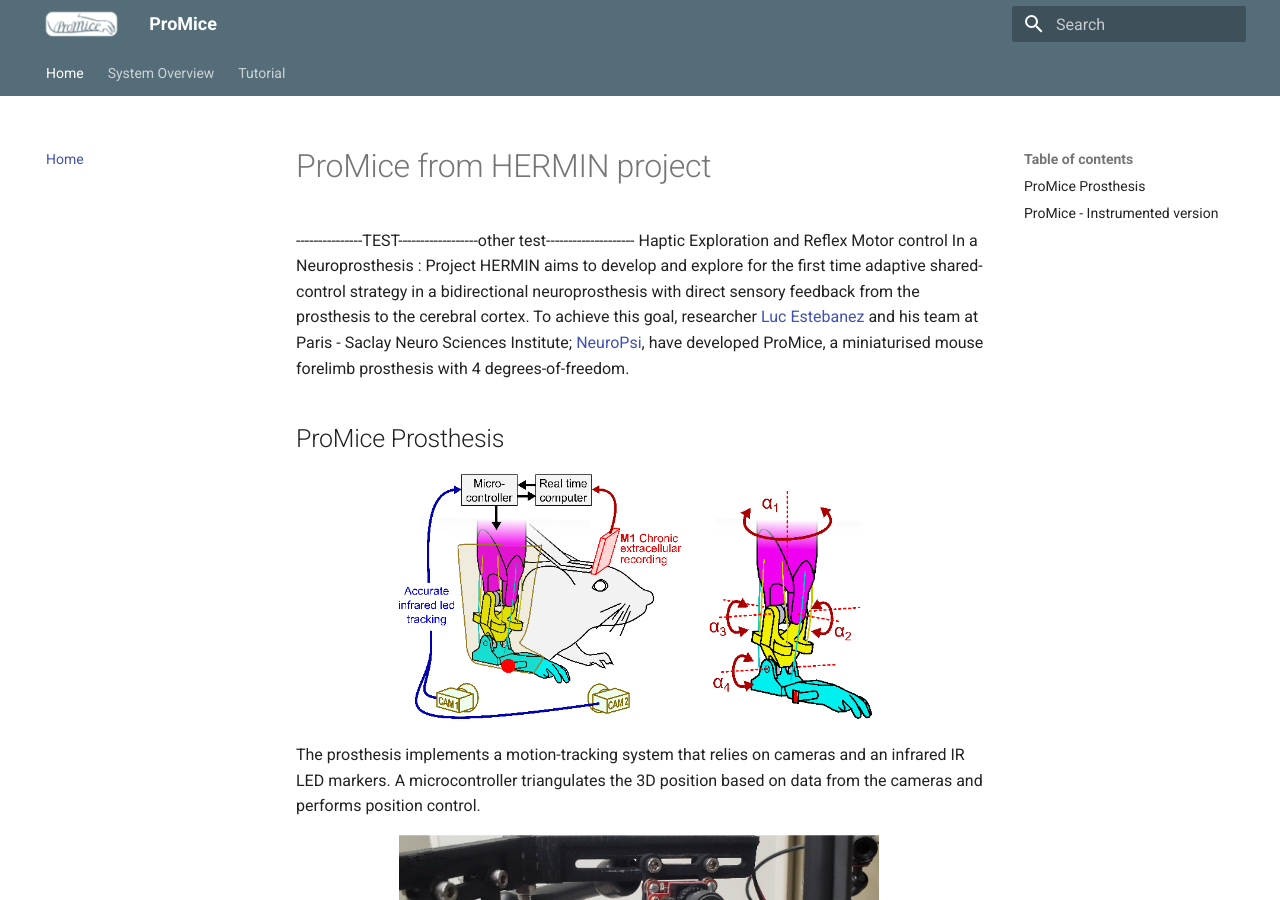
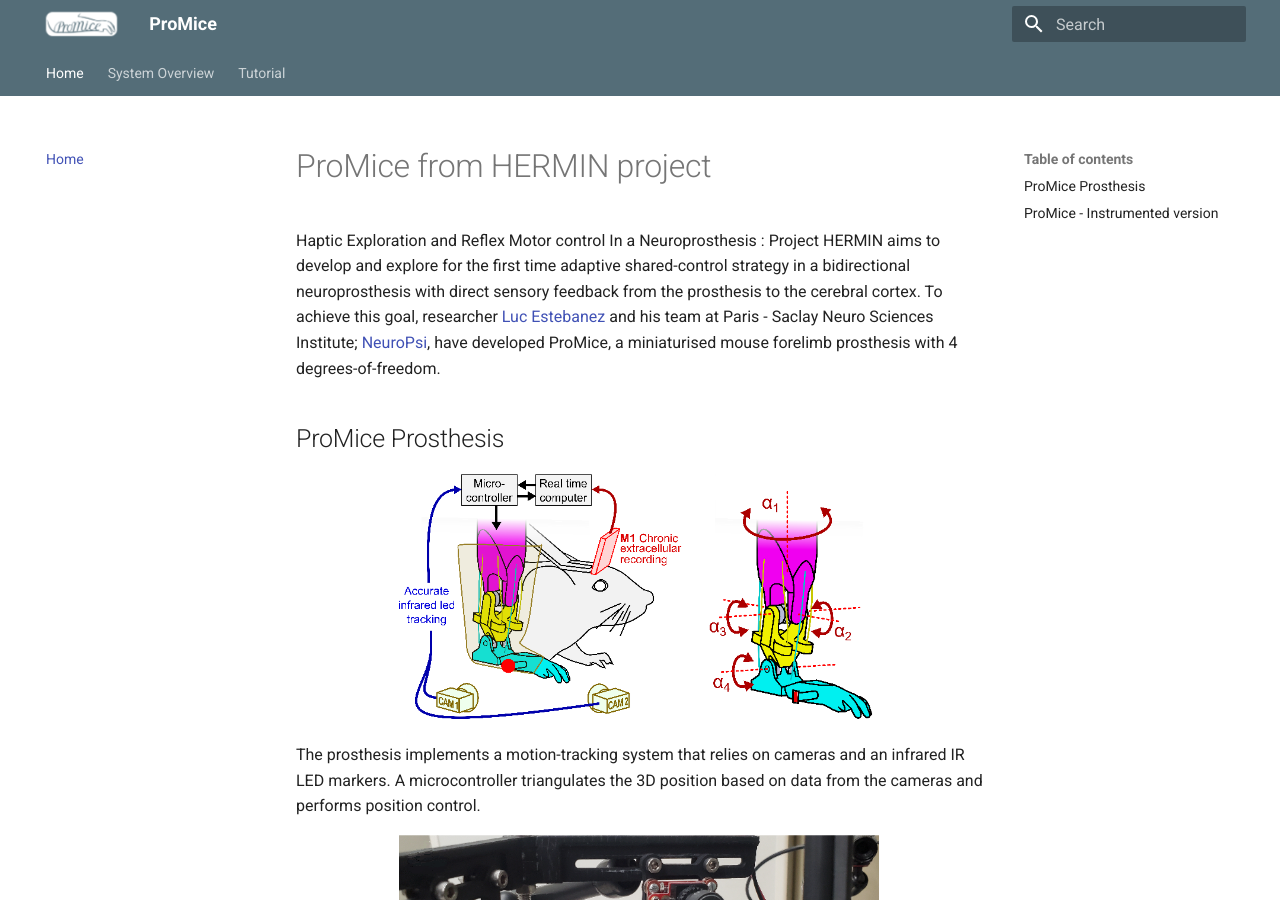
Before and after one commit to Juan-CarlosM/ProMice, an MkDocs documentation site: the page built from docs/index.md, in a window 1280 px wide and 900 px high. Built offline with MkDocs 1.6.1 and Material for MkDocs 9.7.7, drawn with Linux system fonts in a browser that asks for light colours.

Commit message:
Clean up test lines in index.md
Removed test lines from the documentation.

```diff
--- a/docs/index.md
+++ b/docs/index.md
@@ -1,5 +1,5 @@
 # ProMice from HERMIN project
----------------TEST------------------other test--------------------
+
 Haptic Exploration and Reflex Motor control In a Neuroprosthesis :
 Project HERMIN aims to develop and explore for the first time
 adaptive shared-control strategy in a bidirectional neuroprosthesis with direct sensory feedback
```
